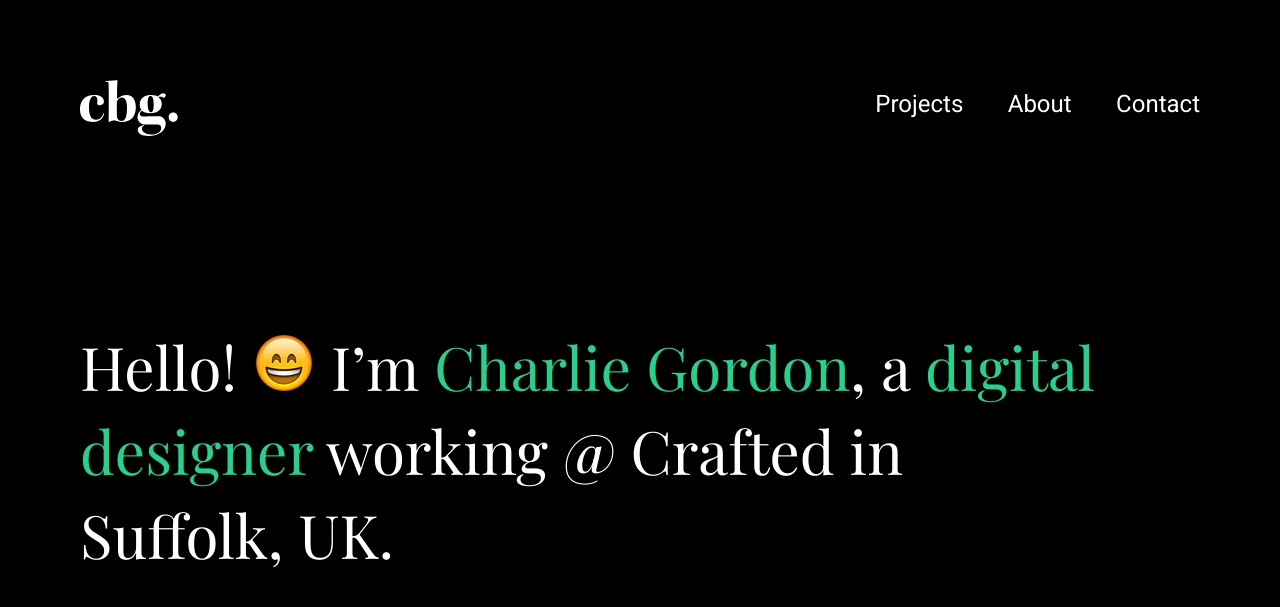
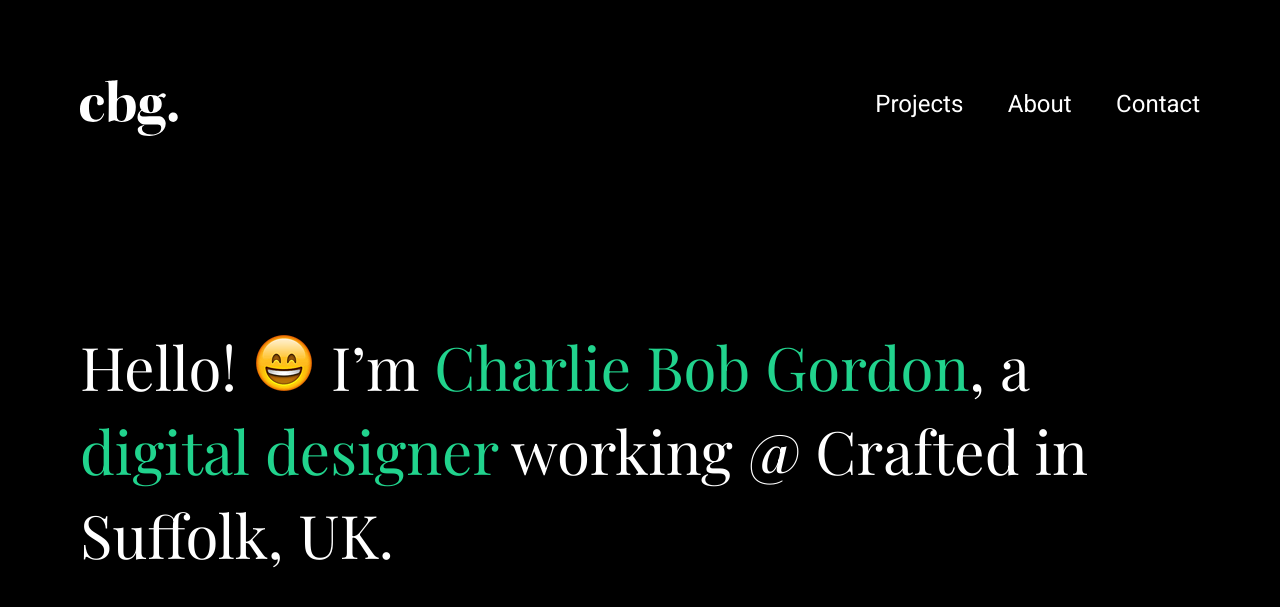
Before and after one commit to charliebobgordon/charliebobgordon.github.io, a Jekyll site: the page built from index.md, in a window 1280 px wide and 900 px high. Shown: the top 607 px of the window. Built offline with Jekyll 4.4.1, drawn with Linux system fonts in a browser that asks for light colours; nearby versions of some CDN libraries.

Commit message:
Update home.html

```diff
--- a/_layouts/home.html
+++ b/_layouts/home.html
@@ -22,7 +22,7 @@
 
     <!-- Introduction section -->
     <div id="introduction" class="fullscreen">
-        <h1 class="strapline">Hello! <span class="emoji"></span> I’m <strong>Charlie Gordon</strong>, <br>a <strong>digital designer</strong> working @ Crafted <br>in Suffolk, UK.</h1>
+        <h1 class="strapline">Hello! <span class="emoji"></span> I’m <strong>Charlie Bob Gordon</strong>, <br>a <strong>digital designer</strong> working @ Crafted <br>in Suffolk, UK.</h1>
     </div>
 
     <!-- Background video -->
```
